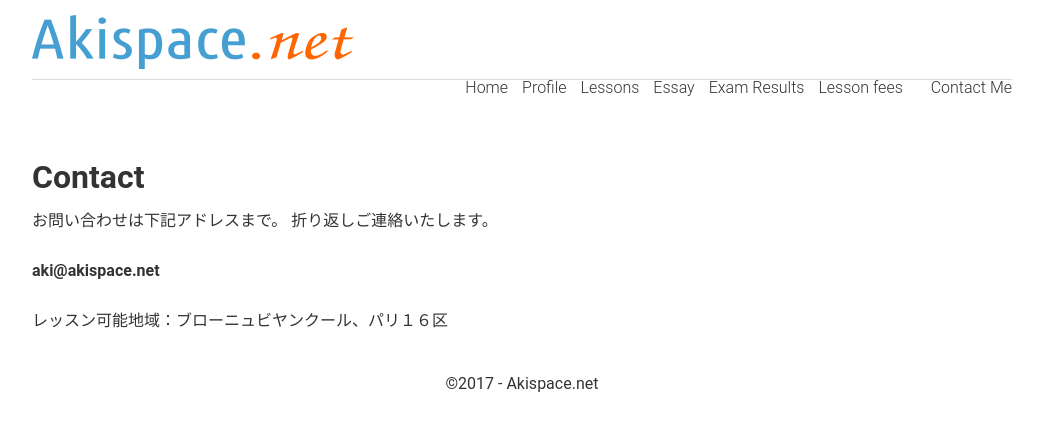
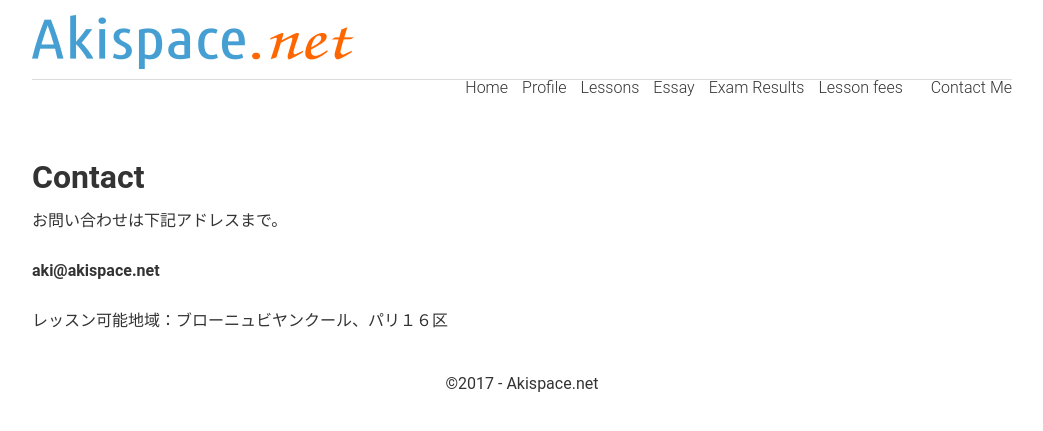
Before and after one commit to phocean/akispace, a Jekyll site: the page built from 70_contact.md, in a window 1280 px wide. Shown: the top 431 px of the page, without its empty margins (118-1161 px from the left). Built offline with Jekyll 4.4.1, drawn with Linux system fonts in a browser that asks for light colours.

Commit message:
one sentence deleted

```diff
--- a/70_contact.md
+++ b/70_contact.md
@@ -10,7 +10,6 @@ permalink: contact.html
 ## Contact
 
 お問い合わせは下記アドレスまで。
-折り返しご連絡いたします。
 
 **[aki@akispace.net](mailto:aki@akispace.net)**
 
```
